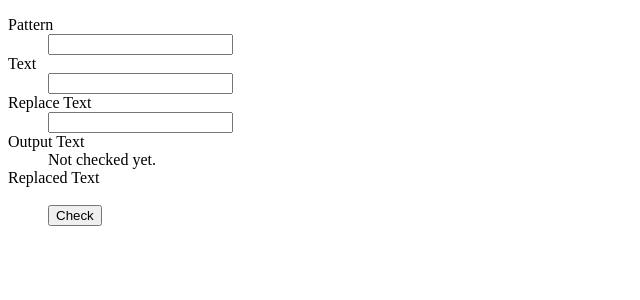
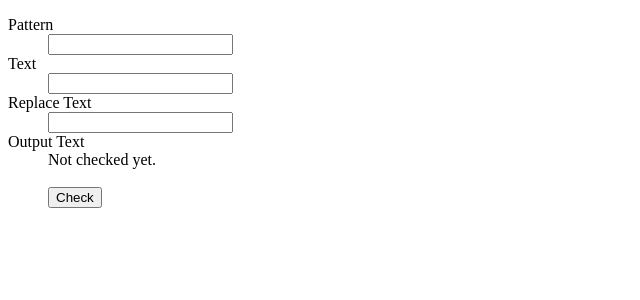
Before and after one commit to iuthub/lab-6-oybekabdullaev, a PHP site: page /regex_valid_form.php in a window 1280 px wide. Shown: the top 300 px of the page, without its empty margins (0-640 px from the left). Run offline with PHP 8.4, Linux system fonts and the light colour scheme.

Commit message:
complete lab 7

```diff
--- a/webpage/regex_valid_form.php
+++ b/webpage/regex_valid_form.php
@@ -3,16 +3,12 @@
 	$pattern="";
 	$text="";
 	$replaceText="";
-	$replacedText="";
 
 	$match="Not checked yet.";
 
 if ($_SERVER["REQUEST_METHOD"]=="POST") {
 	$pattern=$_POST["pattern"];
 	$text=$_POST["text"];
-	$replaceText=$_POST["replaceText"];
-
-	$replacedText=preg_replace($pattern, $replaceText, $text);
 
 	if(preg_match($pattern, $text)) {
 						$match="Match!";
@@ -31,7 +27,7 @@ if ($_SERVER["REQUEST_METHOD"]=="POST") {
 	<title>Valid Form</title>
 </head>
 <body>
-	<form action="regex_valid_form.php" method="post">
+	<form action="valid_form.php" method="post">
 		<dl>
 			<dt>Pattern</dt>
 			<dd><input type="text" name="pattern" value="<?= $pattern ?>"></dd>
@@ -45,9 +41,6 @@ if ($_SERVER["REQUEST_METHOD"]=="POST") {
 			<dt>Output Text</dt>
 			<dd><?=	$match ?></dd>
 
-			<dt>Replaced Text</dt>
-			<dd> <code><?=	$replacedText ?></code></dd>
-
 			<dt>&nbsp;</dt>
 			<dd><input type="submit" value="Check"></dd>
 		</dl>
```
Also changed, not shown: 1 other file.
